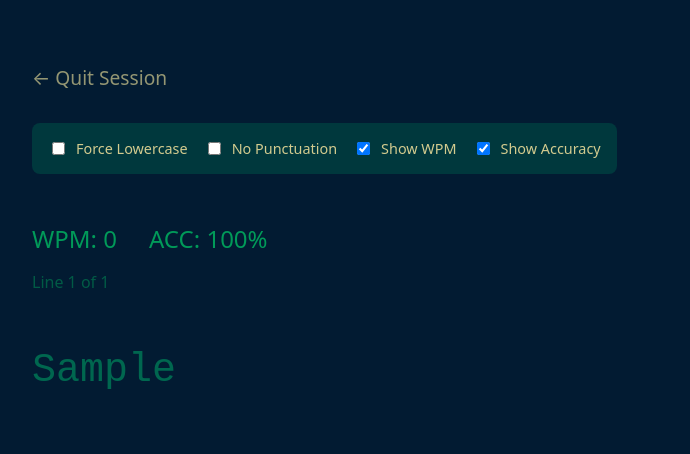
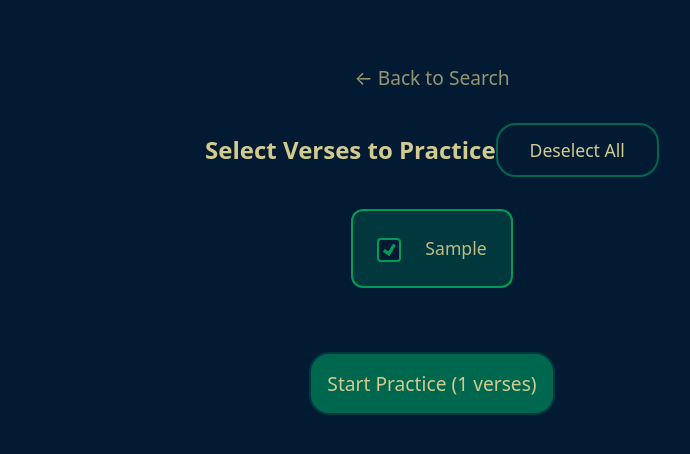
Before and after one commit to sitharachari/lyrics-memorizer, a React (Vite) app: page / in a window 1280 px wide. Both pictures are taken after typing "Sample" into the empty fields and a click on the button "go". Shown: the top 454 px of the page, without its empty margins (208-898 px from the left). Built offline with nearby package versions, Linux system fonts and the light colour scheme.

Commit message:
added drill weak lines and drill by verse features

```diff
--- a/src/App.css
+++ b/src/App.css
@@ -397,3 +397,100 @@
   opacity: 0.8;
   font-size: 0.9rem;
 }
+
+/* --- Verse Selection Screen --- */
+.verse-selection-container {
+  width: 100%;
+  max-width: 800px;
+  background-color: var(--color-bg-dark);
+  text-align: left;
+}
+
+.verse-selection-header {
+  display: flex;
+  justify-content: space-between;
+  align-items: center;
+  margin-bottom: 2rem;
+}
+
+.verse-selection-header h2 {
+  color: var(--color-sand);
+  margin: 0;
+}
+
+.verse-list {
+  display: grid;
+  gap: 1.5rem;
+  margin-bottom: 2rem;
+}
+
+.verse-card {
+  background-color: var(--color-input-bg);
+  padding: 1.5rem;
+  border-radius: 12px;
+  display: flex;
+  gap: 1.5rem;
+  cursor: pointer;
+  transition: transform 0.1s ease, border 0.2s ease;
+  border: 2px solid transparent;
+}
+
+.verse-card:hover {
+  transform: translateY(-2px);
+  border-color: rgba(1, 154, 89, 0.3); /* faint neon green */
+}
+
+.verse-card.selected {
+  border-color: var(--color-neon-green);
+}
+
+/* Custom Checkbox */
+.verse-checkbox {
+  appearance: none;
+  background-color: var(--color-bg-dark);
+  margin: 0;
+  font: inherit;
+  color: currentColor;
+  width: 1.5em;
+  height: 1.5em;
+  border: 2px solid var(--color-sand);
+  border-radius: 0.25em;
+  display: grid;
+  place-content: center;
+  cursor: pointer;
+  margin-top: 0.2rem;
+}
+
+.verse-checkbox::before {
+  content: "";
+  width: 0.8em;
+  height: 0.8em;
+  transform: scale(0);
+  transition: 120ms transform ease-in-out;
+  box-shadow: inset 1em 1em var(--color-neon-green);
+  background-color: transform-origin;
+  clip-path: polygon(14% 44%, 0 65%, 50% 100%, 100% 16%, 80% 0%, 43% 62%);
+}
+
+.verse-checkbox:checked::before {
+  transform: scale(1);
+}
+
+.verse-checkbox:checked {
+  border-color: var(--color-neon-green);
+}
+
+.verse-content {
+  color: var(--color-sand);
+  font-size: 1.1rem;
+  line-height: 1.5;
+  opacity: 0.9;
+}
+
+.verse-content p {
+  margin: 0 0 0.5rem 0;
+}
+
+.verse-content p:last-child {
+  margin: 0;
+}
--- a/src/App.tsx
+++ b/src/App.tsx
@@ -1,12 +1,6 @@
 import { useState, useEffect, useRef } from 'react';
 import './App.css';
 
-// --- TYPES ---
-type SessionStats = {
-  wpm: number;
-  accuracy: number;
-  failedLines: string[];
-};
 
 // --- PRACTICE SESSION COMPONENT ---
 function PracticeSession({
@@ -194,10 +188,13 @@ function ResultsScreen({ stats, onGoHome, onRetry }: { stats: SessionStats, onGo
   );
 }
 
-// ... (Keep your PracticeSession and ResultsScreen components up here!)
+// --- TYPES ---
+type SessionStats = {
+  wpm: number;
+  accuracy: number;
+  failedLines: string[];
+};
 
-// --- TYPES ---
-// Add this new type below your SessionStats type
 type LrcLibTrack = {
   id: number;
   trackName: string;
@@ -207,60 +204,182 @@ type LrcLibTrack = {
   instrumental: boolean;
 };
 
+// --- VERSE SELECTION COMPONENT ---
+function VerseSelectionScreen({
+  verses,
+  onStart,
+  onCancel
+}: {
+  verses: string[][],
+  onStart: (selectedLines: string[]) => void,
+  onCancel: () => void
+}) {
+  // By default, select all verses
+  const [selectedIndices, setSelectedIndices] = useState<number[]>(verses.map((_, i) => i));
+
+  const toggleVerse = (index: number) => {
+    setSelectedIndices(prev =>
+      prev.includes(index)
+        ? prev.filter(i => i !== index)
+        : [...prev, index].sort((a, b) => a - b) // Keep them in chronological order
+    );
+  };
+
+  const handleSelectAll = () => {
+    if (selectedIndices.length === verses.length) {
+      setSelectedIndices([]); // Deselect all
+    } else {
+      setSelectedIndices(verses.map((_, i) => i)); // Select all
+    }
+  };
+
+  const handleStart = () => {
+    if (selectedIndices.length === 0) return;
+    // Take the selected verses and flatten them into a single array of lines
+    const flattenedLines = selectedIndices.flatMap(index => verses[index]);
+    onStart(flattenedLines);
+  };
+
+  return (
+    <div className="container verse-selection-container">
+      <button className="back-button" onClick={onCancel}>&larr; Back to Search</button>
+
+      <div className="verse-selection-header">
+        <h2>Select Verses to Practice</h2>
+        <button className="secondary-button" onClick={handleSelectAll}>
+          {selectedIndices.length === verses.length ? "Deselect All" : "Select Whole Song"}
+        </button>
+      </div>
+
+      <div className="verse-list">
+        {verses.map((verse, index) => (
+          <div
+            key={index}
+            className={`verse-card ${selectedIndices.includes(index) ? 'selected' : ''}`}
+            onClick={() => toggleVerse(index)}
+          >
+            <input
+              type="checkbox"
+              className="verse-checkbox"
+              checked={selectedIndices.includes(index)}
+              readOnly
+            />
+            <div className="verse-content">
+              {/* Show up to 4 lines of the verse as a preview */}
+              {verse.slice(0, 4).map((line, lineIdx) => (
+                <p key={lineIdx}>{line}</p>
+              ))}
+              {verse.length > 4 && <p style={{ opacity: 0.5 }}><em>+ {verse.length - 4} more lines...</em></p>}
+            </div>
+          </div>
+        ))}
+      </div>
+
+      <div className="results-actions" style={{ marginTop: '2rem' }}>
+        <button
+          className="go-button"
+          onClick={handleStart}
+          disabled={selectedIndices.length === 0}
+          style={{ opacity: selectedIndices.length === 0 ? 0.5 : 1, width: '100%', padding: '1rem' }}
+        >
+          Start Practice ({selectedIndices.length} verses)
+        </button>
+      </div>
+    </div>
+  );
+}
+
 // --- MAIN APP COMPONENT ---
 function App() {
-  const [currentView, setCurrentView] = useState<'home' | 'practice' | 'results'>('home');
+  const [currentView, setCurrentView] = useState<'home' | 'select-verses' | 'practice' | 'results'>('home');
   const [rawLyrics, setRawLyrics] = useState('');
+
+  // NEW: State to hold our chunked verses
+  const [songVerses, setSongVerses] = useState<string[][]>([]);
+  // EXISITING: State to hold the final flattened lines for the PracticeSession
   const [songLines, setSongLines] = useState<string[]>([]);
   const [finalStats, setFinalStats] = useState<SessionStats | null>(null);
 
-  // --- SEARCH STATE ---
+  const [savedWeakLines, setSavedWeakLines] = useState<string[]>(() => {
+    const saved = localStorage.getItem('lyric-weak-lines');
+    return saved ? JSON.parse(saved) : [];
+  });
+
   const [searchQuery, setSearchQuery] = useState('');
   const [searchResults, setSearchResults] = useState<LrcLibTrack[]>([]);
   const [isSearching, setIsSearching] = useState(false);
   const [searchError, setSearchError] = useState('');
 
+  // --- CORE PARSING LOGIC ---
+  const parseLyricsToVerses = (text: string) => {
+    // 1. Split by 2 or more newlines to get the chunks
+    const rawChunks = text.split(/\n{2,}/);
+
+    // 2. Map over chunks, split into lines, and filter empties
+    const parsedVerses = rawChunks.map(chunk => {
+      return chunk.split('\n').map(line => line.trim()).filter(line => line.length > 0);
+    }).filter(verse => verse.length > 0); // Remove any completely empty chunks
+
+    return parsedVerses;
+  };
+
   // --- HANDLERS ---
-  const handleStartPractice = () => {
-    if (!rawLyrics.trim()) return;
-    const parsedLines = rawLyrics
-      .split('\n')
-      .map(line => line.trim())
-      .filter(line => line.length > 0);
+  const handleProcessLyrics = (textToProcess: string) => {
+    const parsed = parseLyricsToVerses(textToProcess);
+    if (parsed.length === 0) return;
 
-    setSongLines(parsedLines);
+    setSongVerses(parsed);
+    setCurrentView('select-verses'); // Route to the new screen!
+  };
+
+  const handleStartPracticeFromSelection = (selectedLines: string[]) => {
+    setSongLines(selectedLines);
     setCurrentView('practice');
+  };
+
+  const handleDrillWeakLines = () => {
+    if (savedWeakLines.length === 0) return;
+    const shuffledLines = [...savedWeakLines].sort(() => Math.random() - 0.5);
+    setSongLines(shuffledLines);
+    setCurrentView('practice');
+  };
+
+  const handleClearWeakLines = () => {
+    if (confirm("Are you sure you want to delete all your saved weak lines?")) {
+      localStorage.removeItem('lyric-weak-lines');
+      setSavedWeakLines([]);
+    }
   };
 
   const handleSessionComplete = (stats: SessionStats) => {
     setFinalStats(stats);
     setCurrentView('results');
+
+    if (stats.failedLines.length > 0) {
+      setSavedWeakLines(prevLines => {
+        const combined = Array.from(new Set([...prevLines, ...stats.failedLines]));
+        localStorage.setItem('lyric-weak-lines', JSON.stringify(combined));
+        return combined;
+      });
+    }
   };
 
   const executeSearch = async () => {
     if (!searchQuery.trim()) return;
-
     setIsSearching(true);
     setSearchError('');
     setSearchResults([]);
 
     try {
-      // Fetch from LRCLIB
       const response = await fetch(`https://lrclib.net/api/search?q=${encodeURIComponent(searchQuery)}`);
-
-      if (!response.ok) {
-        throw new Error('Failed to fetch from LRCLIB');
-      }
+      if (!response.ok) throw new Error('Failed to fetch from LRCLIB');
 
       const data: LrcLibTrack[] = await response.json();
-
-      // Filter out instrumentals or songs that don't have text lyrics
       const validTracks = data.filter(track => !track.instrumental && track.plainLyrics);
 
       if (validTracks.length === 0) {
         setSearchError('No lyrics found for that search.');
       } else {
-        // Only show the top 5 results to keep the UI clean
         setSearchResults(validTracks.slice(0, 5));
       }
     } catch (err) {
@@ -270,29 +389,23 @@ function App() {
     }
   };
 
-  const handleSelectTrack = (track: LrcLibTrack) => {
-    if (!track.plainLyrics) return;
+  // --- RENDERING ---
+  if (currentView === 'select-verses') {
+    return (
+      <VerseSelectionScreen
+        verses={songVerses}
+        onStart={handleStartPracticeFromSelection}
+        onCancel={() => setCurrentView('home')}
+      />
+    );
+  }
 
-    const parsedLines = track.plainLyrics
-      .split('\n')
-      .map(line => line.trim())
-      .filter(line => line.length > 0);
-
-    setSongLines(parsedLines);
-    setCurrentView('practice');
-
-    // Clear search state so it's clean if they come back to the home menu
-    setSearchQuery('');
-    setSearchResults([]);
-  };
-
-  // --- RENDERING ---
   if (currentView === 'practice') {
     return <PracticeSession lines={songLines} onExit={() => setCurrentView('home')} onComplete={handleSessionComplete} />;
   }
 
   if (currentView === 'results' && finalStats) {
-    return <ResultsScreen stats={finalStats} onGoHome={() => setCurrentView('home')} onRetry={() => setCurrentView('practice')} />;
+    return <ResultsScreen stats={finalStats} onGoHome={() => setCurrentView('home')} onRetry={() => setCurrentView('select-verses')} />;
   }
 
   return (
@@ -302,6 +415,24 @@ function App() {
         <h2>Get started!</h2>
       </header>
 
+      <div className="weak-lines-dashboard">
+        <h3>Your Weak Lines Database</h3>
+        <p>You have <strong>{savedWeakLines.length}</strong> lines currently saved for review.</p>
+
+        <div className="results-actions">
+          <button className="go-button" onClick={handleDrillWeakLines} disabled={savedWeakLines.length === 0} style={{ opacity: savedWeakLines.length === 0 ? 0.5 : 1 }}>
+            Drill Weak Lines Now
+          </button>
+          {savedWeakLines.length > 0 && (
+            <button className="secondary-button" onClick={handleClearWeakLines} style={{ borderColor: 'var(--color-error-orange)', color: 'var(--color-error-orange)'}}>
+              Clear Database
+            </button>
+          )}
+        </div>
+      </div>
+
+      <div className="divider"></div>
+
       <section className="manual-entry-section">
         <textarea
           className="lyrics-textarea"
@@ -310,7 +441,7 @@ function App() {
           onChange={(e) => setRawLyrics(e.target.value)}
         />
         <div className="button-container">
-          <button className="go-button" onClick={handleStartPractice}>go</button>
+          <button className="go-button" onClick={() => handleProcessLyrics(rawLyrics)}>go</button>
         </div>
       </section>
 
@@ -322,32 +453,23 @@ function App() {
       <section className="search-section">
         <div className="search-bar">
           <svg className="icon" width="24" height="24" viewBox="0 0 24 24" fill="none" stroke="currentColor" strokeWidth="2"><line x1="3" y1="12" x2="21" y2="12"></line><line x1="3" y1="6" x2="21" y2="6"></line><line x1="3" y1="18" x2="21" y2="18"></line></svg>
-
           <input
             type="text"
             placeholder="Enter song title here"
             className="search-input"
             value={searchQuery}
             onChange={(e) => setSearchQuery(e.target.value)}
-            onKeyDown={(e) => e.key === 'Enter' && executeSearch()} // Trigger on Enter
+            onKeyDown={(e) => e.key === 'Enter' && executeSearch()}
           />
-
-          {/* Magnifying glass is now clickable */}
-          <svg className="icon search-icon" width="24" height="24" viewBox="0 0 24 24" fill="none" stroke="currentColor" strokeWidth="2" onClick={executeSearch} style={{ cursor: 'pointer' }}>
-            <circle cx="11" cy="11" r="8"></circle>
-            <line x1="21" y1="21" x2="16.65" y2="16.65"></line>
-          </svg>
+          <svg className="icon search-icon" width="24" height="24" viewBox="0 0 24 24" fill="none" stroke="currentColor" strokeWidth="2" onClick={executeSearch} style={{ cursor: 'pointer' }}><circle cx="11" cy="11" r="8"></circle><line x1="21" y1="21" x2="16.65" y2="16.65"></line></svg>
         </div>
-
-        {/* Dynamic Search Results UI */}
         <div className="search-feedback-container">
           {isSearching && <p className="status-text">Searching LRCLIB...</p>}
           {searchError && <p className="error-text">{searchError}</p>}
-
           {searchResults.length > 0 && (
             <ul className="search-results-list">
               {searchResults.map((track) => (
-                <li key={track.id} className="search-result-item" onClick={() => handleSelectTrack(track)}>
+                <li key={track.id} className="search-result-item" onClick={() => handleProcessLyrics(track.plainLyrics || '')}>
                   <span className="track-name">{track.trackName}</span>
                   <span className="artist-name">{track.artistName}</span>
                 </li>
```
